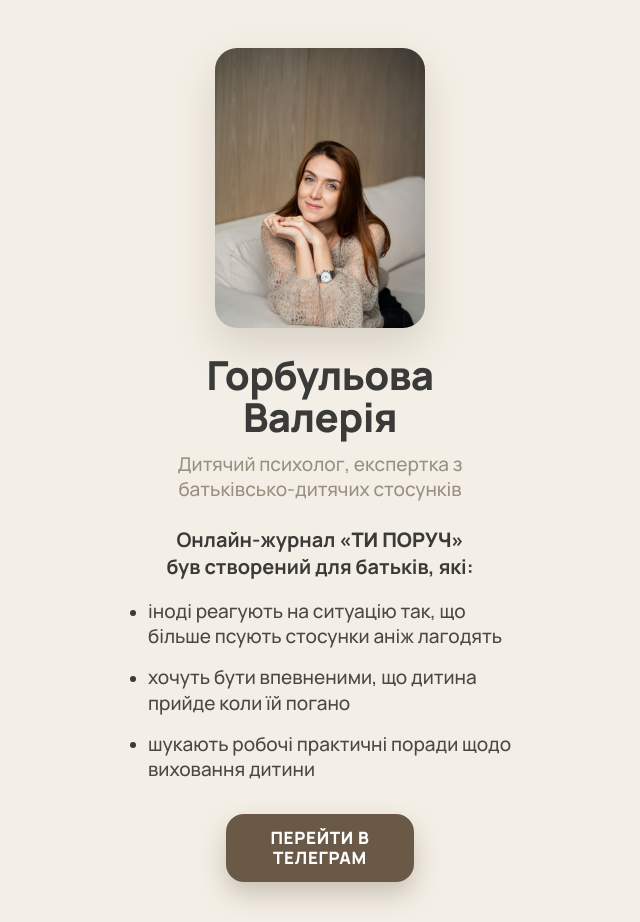
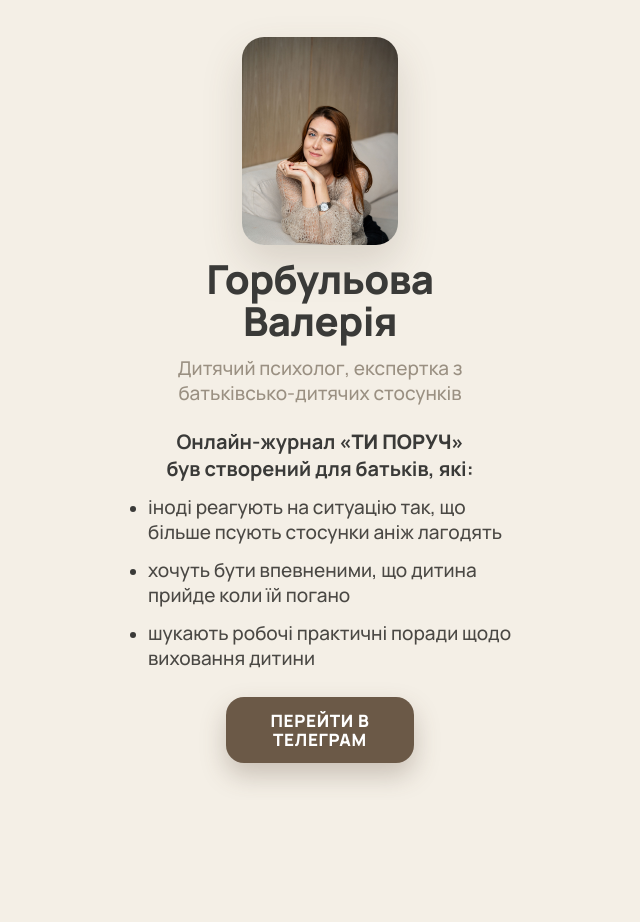
Before and after one commit to MaxSlobodynuk/lending-ps, a plain HTML site: page index.html in a window 1280 px wide. Shown: the whole page, without its empty margins (320-960 px from the left). After the commit the page ends 800 px from the top, so only its background shows below. Drawn offline with Linux system fonts and the light colour scheme.

Commit message:
Update style.css

```diff
--- a/style.css
+++ b/style.css
@@ -16,17 +16,21 @@ html {
     -webkit-text-size-adjust: 100%;
 }
 
+html, body {
+    height: 100%;
+}
+
 body {
     font-family: "Manrope", -apple-system, BlinkMacSystemFont, "Segoe UI", sans-serif;
     background: var(--bg);
     color: var(--text);
     width: 100%;
-    min-height: 100svh;
+    height: 100svh;
     display: flex;
     flex-direction: column;
     align-items: center;
     justify-content: center;
-    overflow-x: hidden;
+    overflow: hidden;
     -webkit-font-smoothing: antialiased;
 }
 
@@ -34,15 +38,19 @@ body {
     width: 100%;
     max-width: 440px;
     min-width: 0;
+    height: 100svh;
     display: flex;
     flex-direction: column;
     align-items: center;
+    justify-content: center;
     text-align: center;
-    padding: clamp(28px, 6vh, 56px) 26px calc(clamp(24px, 5vh, 48px) + env(safe-area-inset-bottom));
+    gap: clamp(8px, 1.7svh, 18px);
+    padding: clamp(14px, 2.4svh, 34px) 26px calc(clamp(14px, 2.4svh, 34px) + env(safe-area-inset-bottom));
 }
 
 .photo {
-    width: clamp(150px, 46vw, 210px);
+    width: auto;
+    height: clamp(150px, 26svh, 250px);
     max-width: 100%;
     aspect-ratio: 3 / 4;
     border-radius: 22px;
@@ -64,24 +72,22 @@ body {
 }
 
 .name {
-    margin-top: clamp(18px, 3.2vh, 28px);
-    font-size: clamp(30px, 8.5vw, 40px);
+    font-size: clamp(26px, 5svh, 40px);
     font-weight: 800;
     letter-spacing: -0.015em;
     line-height: 1.05;
 }
 
 .role {
-    margin-top: clamp(10px, 1.8vh, 16px);
-    font-size: clamp(15px, 4.1vw, 19px);
+    font-size: clamp(14px, 2.5svh, 19px);
     font-weight: 500;
     color: var(--muted);
     line-height: 1.32;
 }
 
 .lead {
-    margin-top: clamp(18px, 3vh, 28px);
-    font-size: clamp(16px, 4.4vw, 20px);
+    margin-top: clamp(4px, 1svh, 12px);
+    font-size: clamp(15px, 2.7svh, 20px);
     font-weight: 700;
     line-height: 1.35;
 }
@@ -94,18 +100,17 @@ body {
     list-style: none;
     text-align: left;
     width: 100%;
-    margin-top: clamp(14px, 2.4vh, 22px);
     display: flex;
     flex-direction: column;
-    gap: clamp(12px, 2vh, 18px);
+    gap: clamp(8px, 1.7svh, 18px);
 }
 
 .benefits li {
     position: relative;
     padding-left: 22px;
-    font-size: clamp(15px, 4.1vw, 19px);
+    font-size: clamp(14px, 2.5svh, 19px);
     font-weight: 500;
-    line-height: 1.32;
+    line-height: 1.3;
     color: #4a4844;
 }
 
@@ -121,7 +126,7 @@ body {
 }
 
 .cta {
-    margin-top: clamp(22px, 4vh, 36px);
+    margin-top: clamp(6px, 1.6svh, 18px);
     display: inline-flex;
     align-items: center;
     justify-content: center;
@@ -129,11 +134,11 @@ body {
     text-decoration: none;
     color: #fff;
     font-weight: 800;
-    font-size: clamp(15px, 4vw, 17px);
+    font-size: clamp(14px, 2.3svh, 17px);
     letter-spacing: 0.04em;
     line-height: 1.15;
     background: var(--brown);
-    padding: clamp(12px, 1.8vh, 15px) clamp(32px, 9vw, 44px);
+    padding: clamp(11px, 1.7svh, 15px) clamp(32px, 9vw, 44px);
     border-radius: 18px;
     box-shadow: 0 12px 26px rgba(90, 73, 56, 0.28);
     transition: transform 0.15s ease, background 0.15s ease;
```
